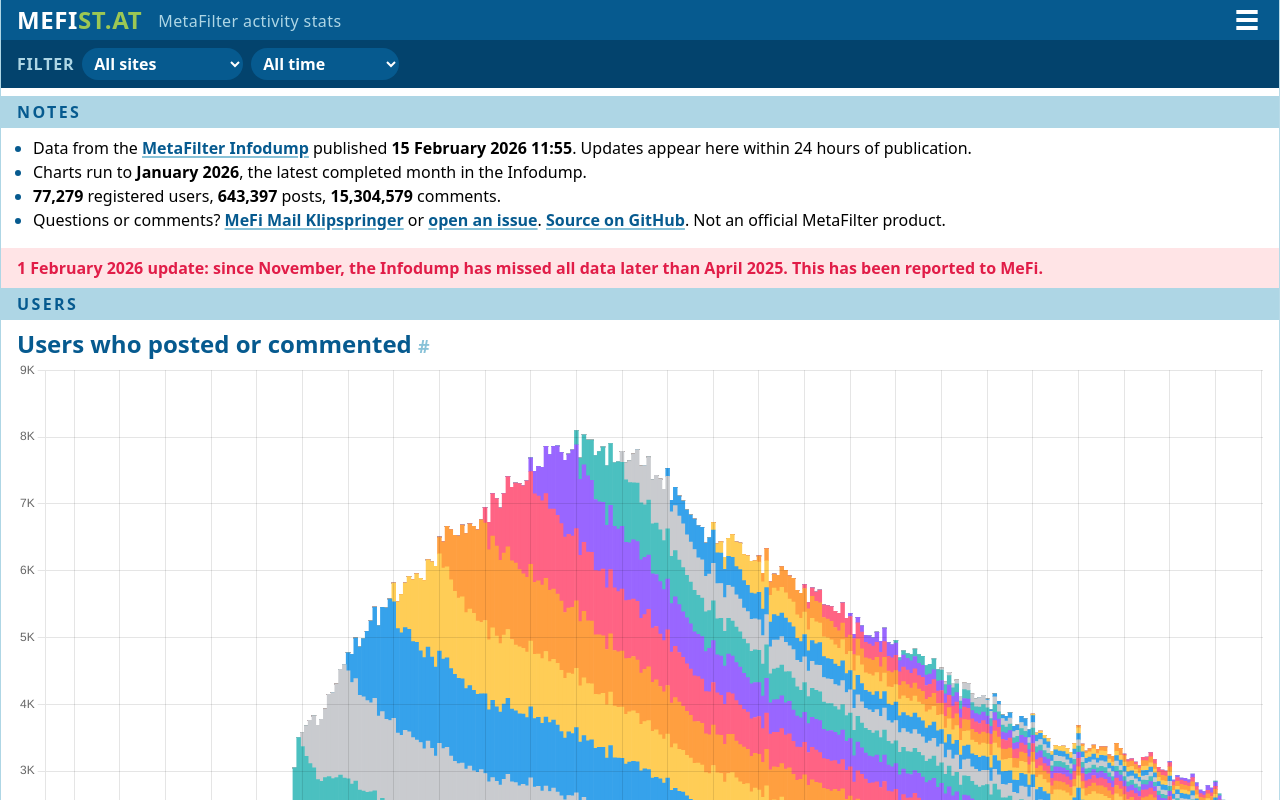
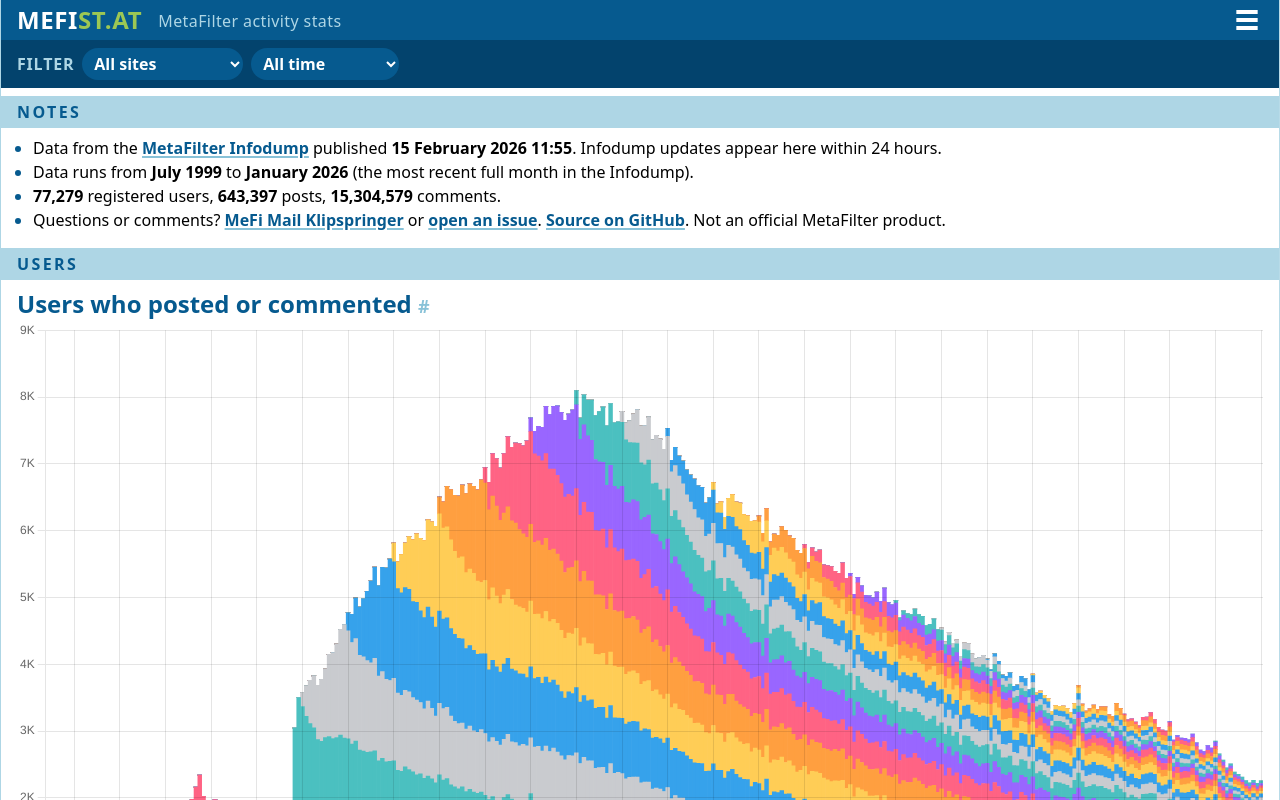
Before and after one commit to klipspringr/mefi-activity, a SvelteKit app: page / in a window 1280 px wide. Shown: the top 800 px of the page. Built offline with nearby package versions, Linux system fonts and the light colour scheme; a web font is replaced by a local one.

Commit message:
remove "cut off in April 2025" notice; tweak wording

```diff
--- a/src/routes/+page.svelte
+++ b/src/routes/+page.svelte
@@ -110,17 +110,17 @@
     Chart.defaults.plugins.tooltip.position = "cursor"
 
     /* Parsing and derived data */
-    const startYear = json["all"]._start_year
+    const firstMonth = new Date(json["all"]._start_year, json["all"]._start_month - 1, 1)
     const latestMonthIndex = json["all"]._start_month - 1 + json["all"].posts.length - 1
-    const latestCompletedMonth = new Date(startYear, latestMonthIndex, 1)
+    const latestCompletedMonth = new Date(json["all"]._start_year, latestMonthIndex, 1)
 
     const timeSeriesMinimums: Record<TPeriod, number> = {
         all: 0,
         since2010: new Date(2010, 0, 1).getTime(),
         since2020: new Date(2020, 0, 1).getTime(),
-        last10y: new Date(startYear, latestMonthIndex - 10 * 12 + 1, 1).getTime(),
-        last5y: new Date(startYear, latestMonthIndex - 5 * 12 + 1, 1).getTime(),
-        last2y: new Date(startYear, latestMonthIndex - 2 * 12 + 1, 1).getTime(),
+        last10y: new Date(json["all"]._start_year, latestMonthIndex - 10 * 12 + 1, 1).getTime(),
+        last5y: new Date(json["all"]._start_year, latestMonthIndex - 5 * 12 + 1, 1).getTime(),
+        last2y: new Date(json["all"]._start_year, latestMonthIndex - 2 * 12 + 1, 1).getTime(),
     }
 
     const monthLabelsAll = Array.from({ length: json["all"].posts.length }, (_, i) =>
@@ -193,14 +193,15 @@
     <ul class="mb-4 ml-4 list-outside list-disc px-4 marker:text-mefi-blue">
         <li>
             Data from the <a href="https://stuff.metafilter.com/infodump/">MetaFilter Infodump</a> published
-            <strong>{json._published}</strong>. Updates appear here within 24 hours of publication.
+            <strong>{json._published}</strong>. Infodump updates appear here within 24 hours.
         </li>
         <li>
-            Charts run to <strong>{monthYear(latestCompletedMonth)}</strong>, the latest completed month in the
-            Infodump.
+            Data runs from <strong>{monthYear(firstMonth)}</strong> to
+            <strong>{monthYear(latestCompletedMonth)}</strong> (the most recent full month in the Infodump).
         </li>
         <li>
-            <strong>{large(totalUsers)}</strong> registered users, <strong>{large(totalPosts)}</strong> posts,
+            <strong>{large(totalUsers)}</strong> registered users,
+            <strong>{large(totalPosts)}</strong> posts,
             <strong>{large(totalComments)}</strong> comments.
         </li>
         <li>
@@ -211,10 +212,9 @@
         </li>
     </ul>
 
-    <div class="bg-rose-100 px-4 py-2 text-sm font-bold text-rose-600 sm:text-base">
-        <strong>1 February 2026 update:</strong> since November, the Infodump has missed all data later than April 2025. This
-        has been reported to MeFi.
-    </div>
+    <!-- <div class="bg-rose-100 px-4 py-2 text-sm font-bold text-rose-600 sm:text-base">
+        <strong>[DATESTAMP]</strong> [NOTICE]
+    </div> -->
 
     <h2>Users</h2>
     <ChartComponent
```
